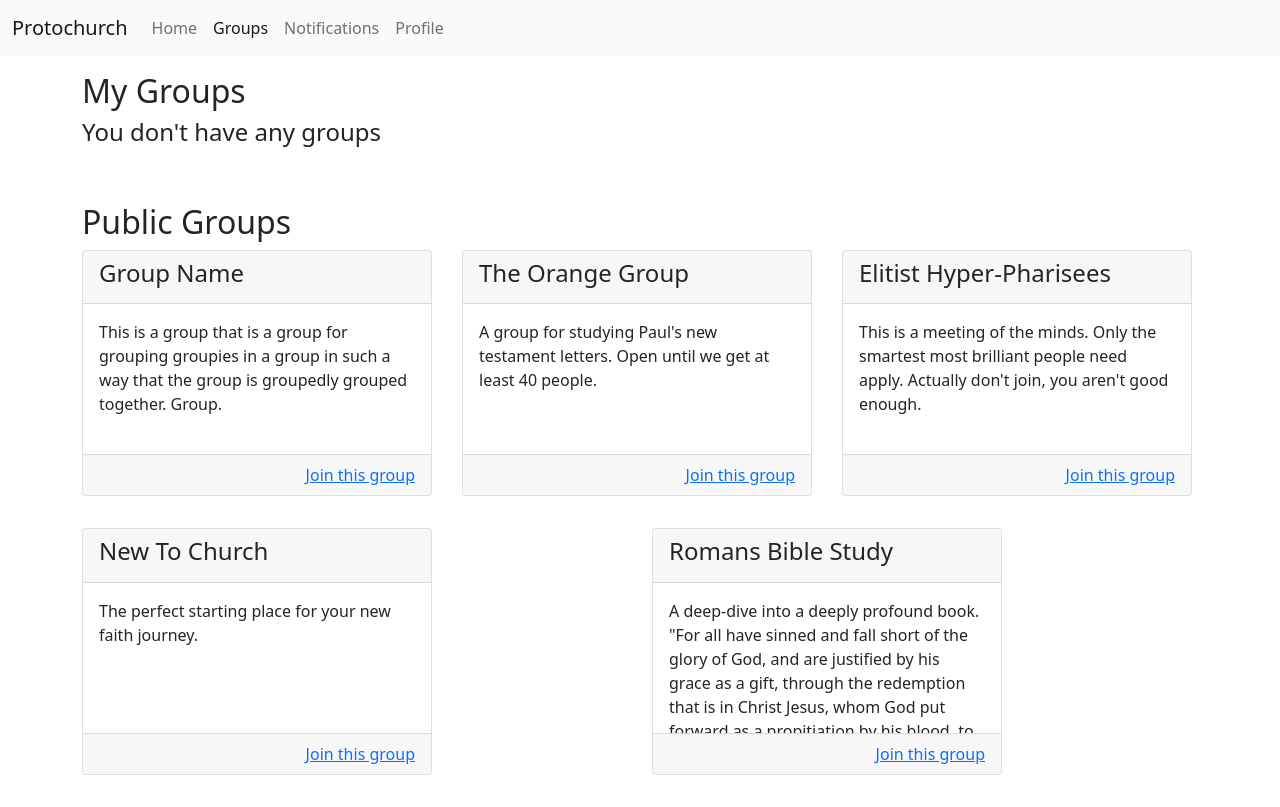
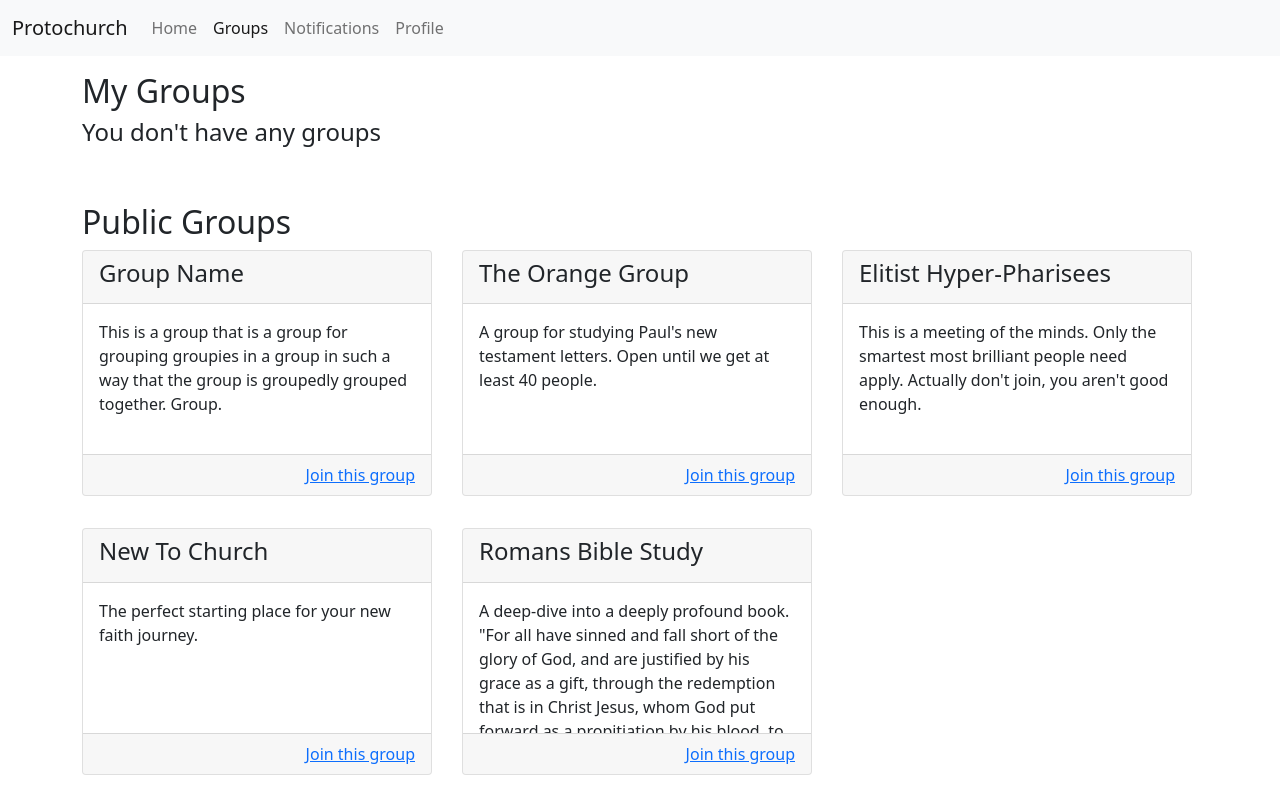
Before and after one commit to NathanStrutz/ProtoChurch, a Vue app: page /groups in a window 1280 px wide. Built offline with nearby package versions, Linux system fonts and the light colour scheme; what javascript-time-ago would draw is missing.

Commit message:
Fix group card layout

```diff
--- a/src/components/groups/GroupCard.vue
+++ b/src/components/groups/GroupCard.vue
@@ -12,7 +12,7 @@
 </template>
 
 <script>
-import { mapActions, mapGetters, mapState } from "vuex";
+import { mapActions, mapGetters } from "vuex";
 
 export default {
   props: {
--- a/src/routes/Groups.vue
+++ b/src/routes/Groups.vue
@@ -2,7 +2,7 @@
   <h2>My Groups</h2>
   <div class="container container-fluid">
     <div class="row">
-      <div class="col" v-for="group in myGroups" :key="group.id">
+      <div class="col-xs-12 col-sm-12 col-md-6 col-xl-4" v-for="group in myGroups" :key="group.id">
         <group-card :id="group.id" />
       </div>
       <div v-if="myGroups.length === 0">
@@ -13,7 +13,7 @@
   <h2 class="pt-5">Public Groups</h2>
   <div class="container container-fluid">
     <div class="row">
-      <div class="col" v-for="group in openGroups" :key="group.id">
+      <div class="col-xs-12 col-sm-12 col-md-6 col-xl-4" v-for="group in openGroups" :key="group.id">
         <group-card :id="group.id" />
       </div>
       <div v-if="openGroups.length === 0">
@@ -24,8 +24,8 @@
 </template>
 
 <script>
-import { mapGetters, mapState } from "vuex";
-import GroupCard from "../components/groups/GroupCard.vue";
+import { mapGetters } from "vuex";
+import GroupCard from "@/components/groups/GroupCard.vue";
 
 export default {
   components: { GroupCard },
```
